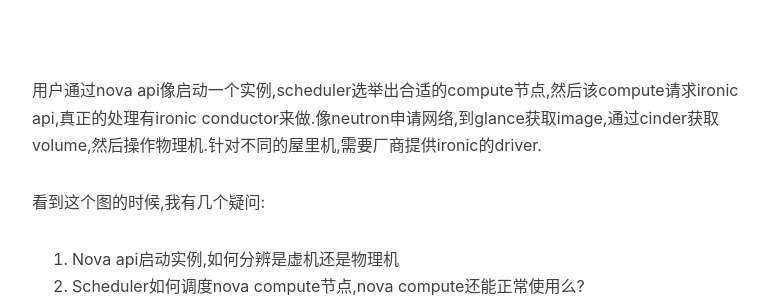
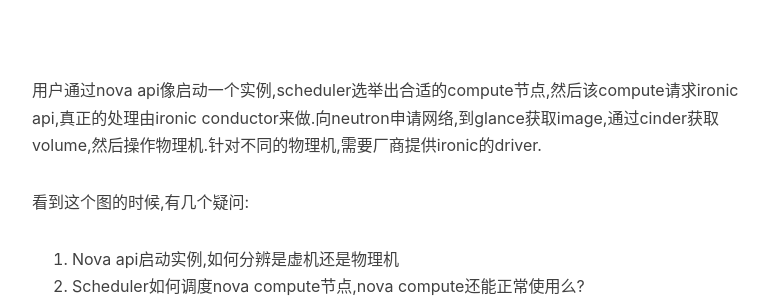
Before and after one commit to fishcried/fishcried.github.io, a Jekyll site: the page built from _posts/2014-11-28-openstack_ironic1.md, in a window 1280 px wide and 900 px high, scrolled down 3086 px. Shown: the part 180-480 px from the top of the window, without its empty margins (233-1002 px from the left). Built offline with Jekyll 4.4.1, drawn with Linux system fonts in a browser that asks for light colours; nearby versions of some CDN libraries; comment, search, counter and statistics services are not loaded; some of the changed text lies outside the part shown.

Commit message:
修改错别字

```diff
--- a/_posts/2014-11-28-openstack_ironic1.md
+++ b/_posts/2014-11-28-openstack_ironic1.md
@@ -42,7 +42,7 @@
 - Conductor service
   实现核心功能,是API后端实现.与API通过进行RPC通信.
 - 消息队列
-- Database & DB api.
+- Database & DB API.
   存储
 - 用于部署的Ramdisk([diskimage-builder](https://github.com/openstack/diskimage-builder))
 
@@ -58,9 +58,9 @@
 
 ![logical architecutre](/img/ironic_logical_architecture.png)
 
-用户通过nova api像启动一个实例,scheduler选举出合适的compute节点,然后该compute请求ironic api,真正的处理有ironic conductor来做.像neutron申请网络,到glance获取image,通过cinder获取volume,然后操作物理机.针对不同的屋里机,需要厂商提供ironic的driver.
+用户通过nova api像启动一个实例,scheduler选举出合适的compute节点,然后该compute请求ironic api,真正的处理由ironic conductor来做.向neutron申请网络,到glance获取image,通过cinder获取volume,然后操作物理机.针对不同的物理机,需要厂商提供ironic的driver.
 
-看到这个图的时候,我有几个疑问:
+看到这个图的时候,有几个疑问:
 
 1. Nova api启动实例,如何分辨是虚机还是物理机
 2. Scheduler如何调度nova compute节点,nova compute还能正常使用么?
```
